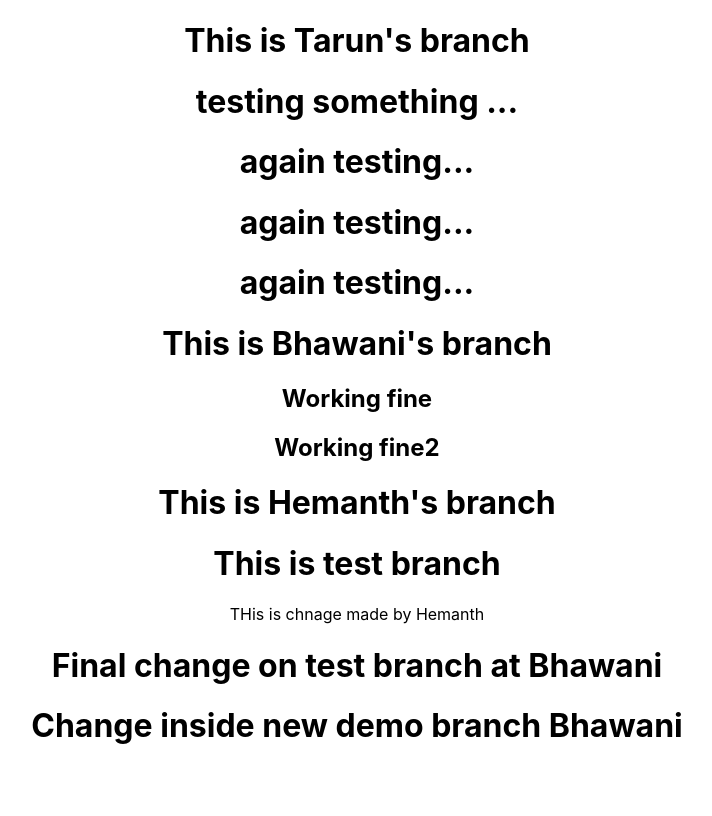
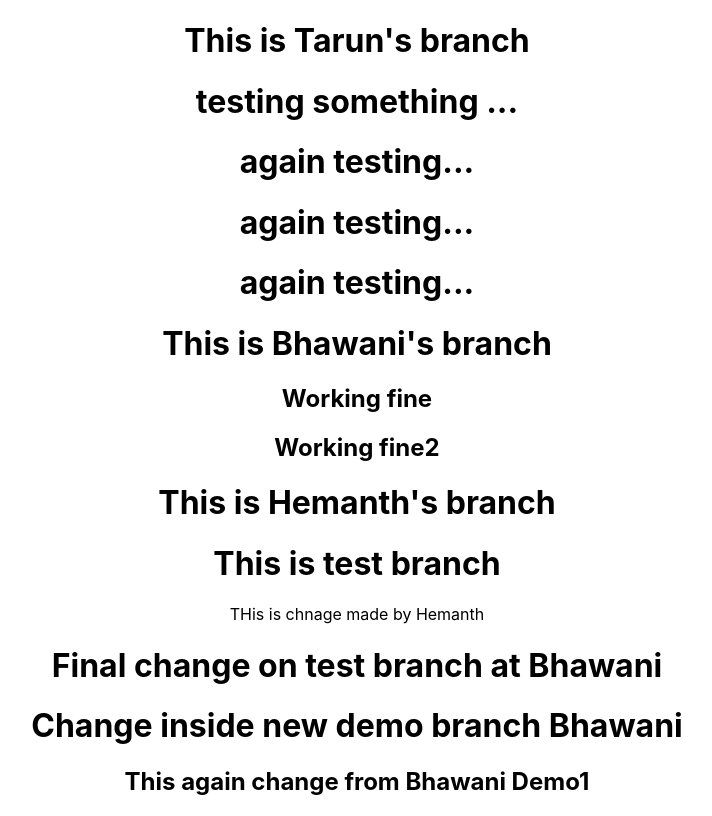
Before and after one commit to hmntk/primevideoclone, a React (Create React App) app: page / in a window 1280 px wide. Shown: the whole page, without its empty margins (283-995 px from the left). Built offline with nearby package versions, Linux system fonts and the light colour scheme.

Commit message:
second change on demo1

```diff
--- a/src/App.js
+++ b/src/App.js
@@ -23,6 +23,7 @@ function App() {
 
       <h1> Final change on test branch at Bhawani</h1>
       <h1>Change inside new demo branch Bhawani</h1>
+      <h2>This again change from Bhawani Demo1</h2>
 
 
 
```
